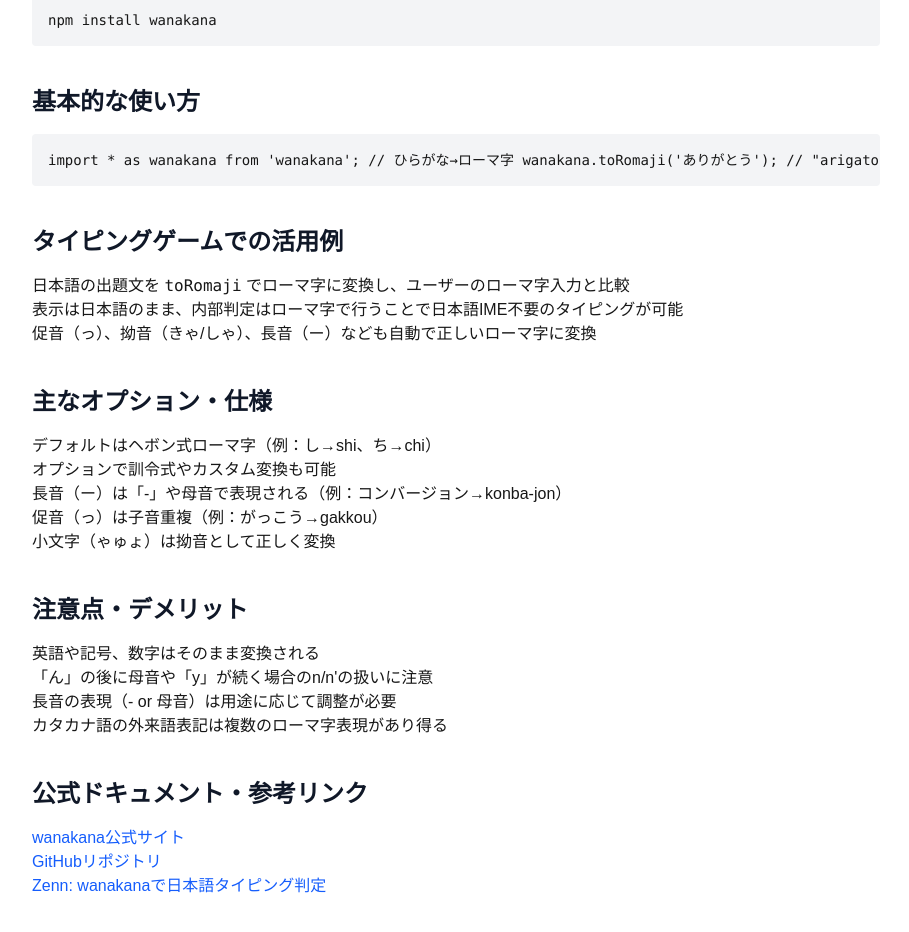
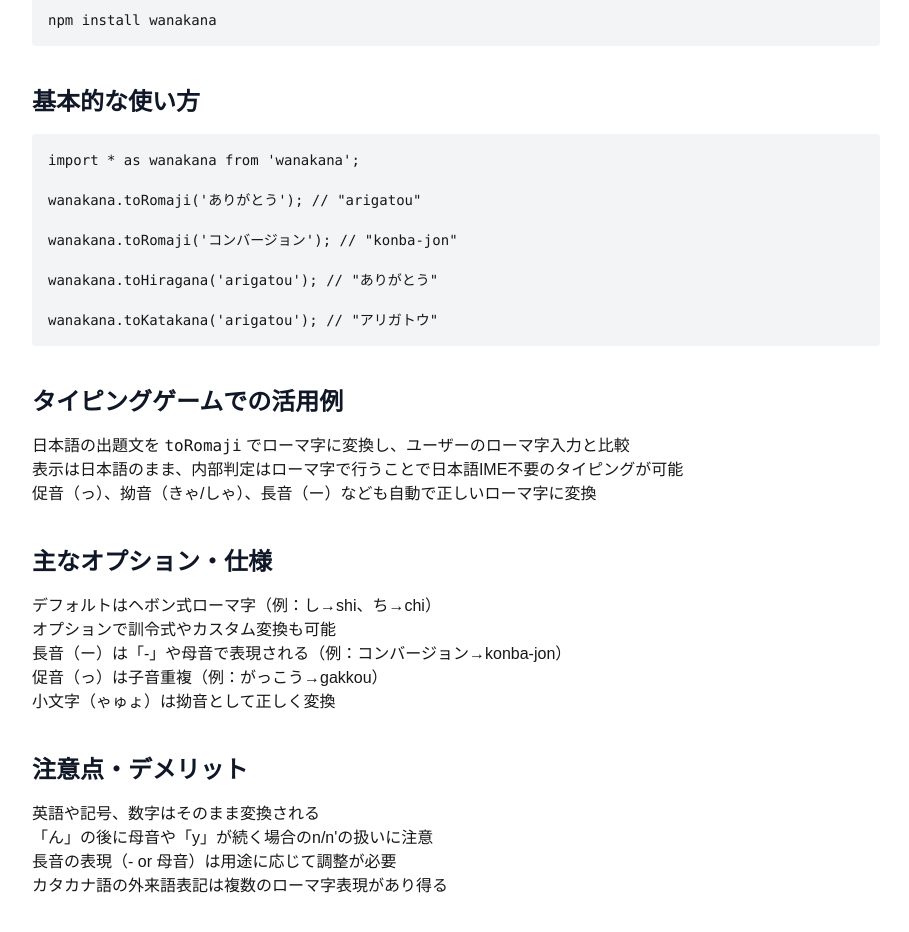
Before and after one commit to idw-coder/command-typing-practice, a Next.js app: page /command-typing-practice/blog/wanakana-usage in a window 1280 px wide. Shown: the part 780-1712 px from the top of the page, without its empty margins (184-1093 px from the left). Built offline with nearby package versions, Linux system fonts and the light colour scheme.

Commit message:
Wanakanaの使用例を更新し、注意点のリスト内の「ん」の扱いに関する表記を修正しました。また、TypingGameコンポーネントから不要なインポートを削除しました。

```diff
--- a/src/app/blog/wanakana-usage/page.tsx
+++ b/src/app/blog/wanakana-usage/page.tsx
@@ -47,19 +47,15 @@ export default function WanakanaUsagePage() {
         </section>
         <section className="mb-10">
           <h2 className="text-2xl font-bold text-gray-900 mb-4">基本的な使い方</h2>
-          <pre className="bg-gray-100 p-4 rounded text-sm overflow-x-auto">import * as wanakana from 'wanakana';
+          <pre className="bg-gray-100 p-4 rounded text-sm overflow-x-auto">{`import * as wanakana from 'wanakana';
 
-// ひらがな→ローマ字
 wanakana.toRomaji('ありがとう'); // "arigatou"
 
-// カタカナ→ローマ字
 wanakana.toRomaji('コンバージョン'); // "konba-jon"
 
-// ローマ字→ひらがな
 wanakana.toHiragana('arigatou'); // "ありがとう"
 
-// ローマ字→カタカナ
-wanakana.toKatakana('arigatou'); // "アリガトウ"</pre>
+wanakana.toKatakana('arigatou'); // "アリガトウ"`}</pre>
         </section>
         <section className="mb-10">
           <h2 className="text-2xl font-bold text-gray-900 mb-4">タイピングゲームでの活用例</h2>
@@ -83,7 +79,7 @@ wanakana.toKatakana('arigatou'); // "アリガトウ"</pre>
           <h2 className="text-2xl font-bold text-gray-900 mb-4">注意点・デメリット</h2>
           <ul>
             <li>英語や記号、数字はそのまま変換される</li>
-            <li>「ん」の後に母音や「y」が続く場合のn/n'の扱いに注意</li>
+            <li>「ん」の後に母音や「y」が続く場合のn/n&apos;の扱いに注意</li>
             <li>長音の表現（- or 母音）は用途に応じて調整が必要</li>
             <li>カタカナ語の外来語表記は複数のローマ字表現があり得る</li>
           </ul>
--- a/src/app/components/TypingGame.tsx
+++ b/src/app/components/TypingGame.tsx
@@ -1,7 +1,7 @@
 'use client';
 
 import { useState, useEffect } from 'react';
-import { Container, GitBranch, Code, Wrench, Database, Play, RotateCcw, Clock, Target, AlertCircle, CheckCircle, TrendingUp, Table } from 'lucide-react';
+import { Container, GitBranch, Code, Wrench, Play, RotateCcw, Clock, Target, AlertCircle, CheckCircle, TrendingUp, Table } from 'lucide-react';
 import * as wanakana from 'wanakana';
 
 // JSONファイルをインポート
@@ -142,8 +142,6 @@ export default function TypingGame() {
   displayRomajiCommand = isJapaneseCategory
     ? displayRomajiCommand.replace(/([aeiou])\1+/g, '$1-')
     : displayRomajiCommand;
-  // 判定用ローマ字（母音も許容）
-  const romajiCommand = isJapaneseCategory ? wanakana.toRomaji(currentCommand ?? '') : currentCommand ?? '';
 
   // タイマー処理：1秒ごとに残り時間を更新
   useEffect(() => {
```
